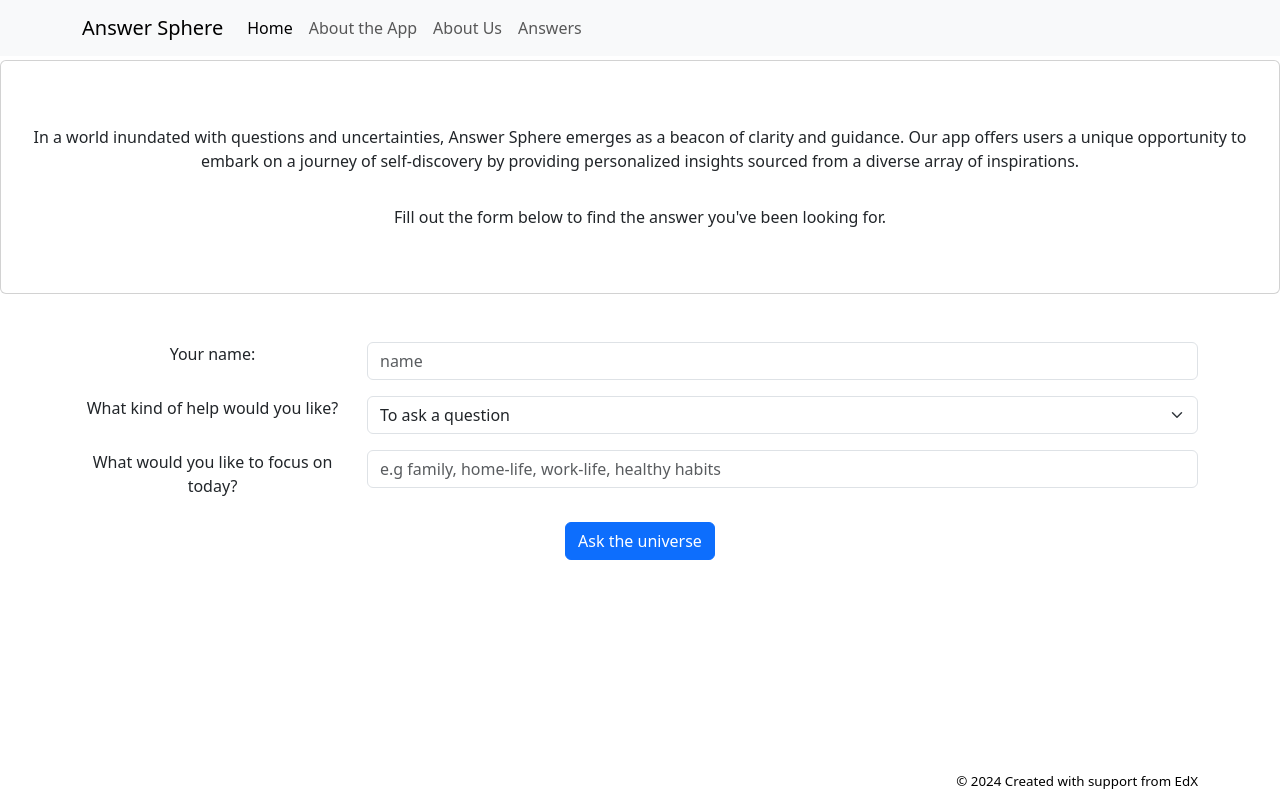
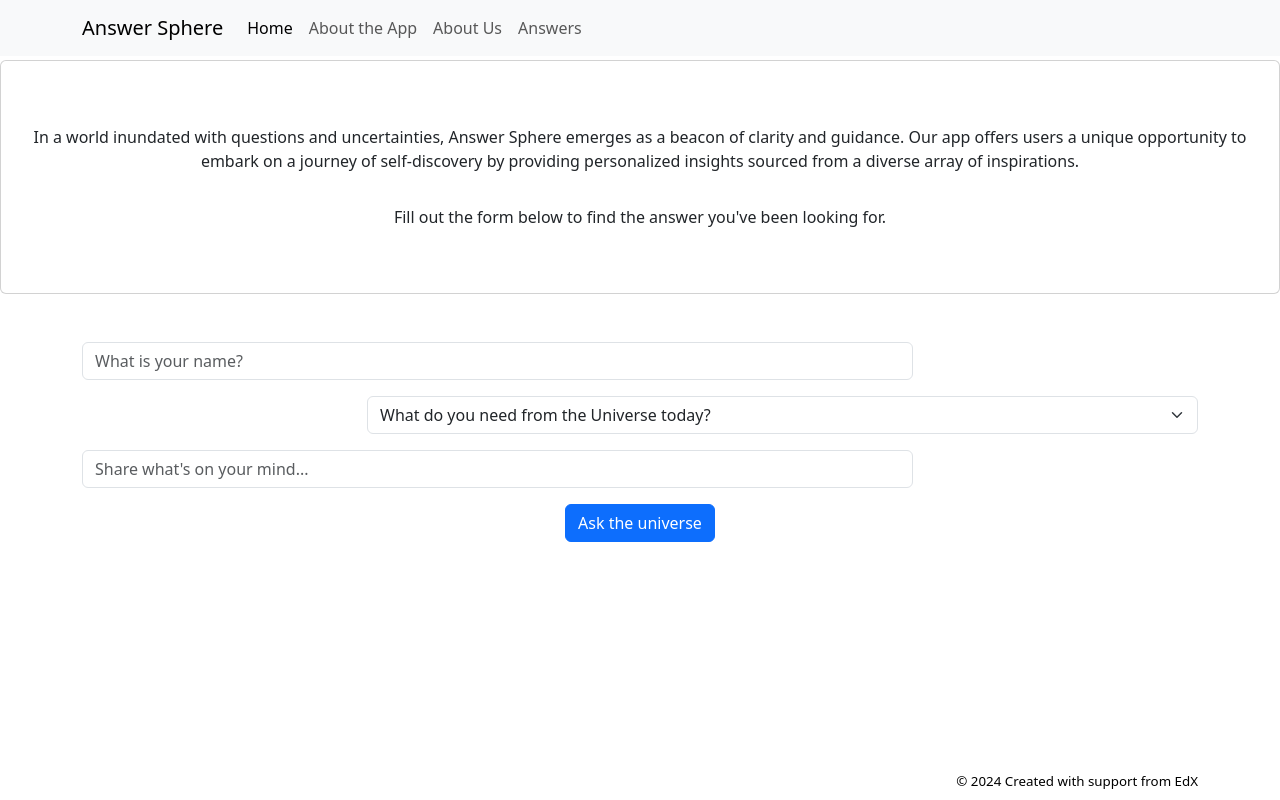
Before and after one commit to nyitrai87/answersphere, a React (Vite) app: page / in a window 1280 px wide. Built offline with nearby package versions, Linux system fonts and the light colour scheme.

Commit message:
changed text in the form

```diff
--- a/src/components/Home/Home.jsx
+++ b/src/components/Home/Home.jsx
@@ -1,20 +1,19 @@
-import Card from 'react-bootstrap/Card';
-import Button from 'react-bootstrap/Button';
-import Form from 'react-bootstrap/Form';
-import Container from 'react-bootstrap/esm/Container';
+import Card from "react-bootstrap/Card";
+import Button from "react-bootstrap/Button";
+import Form from "react-bootstrap/Form";
+import Container from "react-bootstrap/esm/Container";
 
 function Home() {
   return (
     <>
-    <Card className='py-5'>
+      <Card className="py-5">
         <Card.Body>
           <Card.Text>
-            In a world inundated with questions and uncertainties,
-            Answer Sphere emerges as a beacon of clarity and
-            guidance.
-            Our app offers users a unique opportunity to embark on
-            a journey of self-discovery by providing personalized
-            insights sourced from a diverse array of inspirations.
+            In a world inundated with questions and uncertainties, Answer Sphere
+            emerges as a beacon of clarity and guidance. Our app offers users a
+            unique opportunity to embark on a journey of self-discovery by
+            providing personalized insights sourced from a diverse array of
+            inspirations.
           </Card.Text>
         </Card.Body>
         <Card.Body>
@@ -25,41 +24,44 @@ function Home() {
       </Card>
 
       <Container>
-  <Form className='py-5'>
-
+        <Form className="py-5">
           <Form.Group className="mb-3 row">
-      <Form.Label className="col-sm-12 col-lg-3">Your name:</Form.Label>
             <div className="col-sm-12 col-lg-9">
-        <Form.Control type="username" placeholder="name"/>
+              <Form.Control type="username" placeholder="What is your name?" />
             </div>
           </Form.Group>
 
           <Form.Group className="mb-3 row">
-      <Form.Label className="col-sm-12 col-lg-3">What kind of help would you like?</Form.Label>
+            <div className="col-sm-12 col-lg-3"></div>
             <div className="col-sm-12 col-lg-9">
-        <Form.Select>
-          <option value="1">To ask a question</option>
-          <option value="2">To recieve some advice</option>
-          <option value="3">Some inspiration</option>
-          <option value="4">Surprise me</option>
+              <Form.Select aria-label="Select what you need from the universe today">
+                <option value="" disabled selected>
+                  What do you need from the Universe today?
+                </option>
+                <option value="1">Ask a question</option>
+                <option value="2">Get advice</option>
+                <option value="3">Find inspiration</option>
+                <option value="4">Daily affirmation</option>
+                <option value="5">Surprise me</option>
+                <option value="6">Decide: Yes or No</option>
               </Form.Select>
             </div>
           </Form.Group>
 
           <Form.Group className="mb-3 row">
-      <Form.Label className="col-sm-12 col-lg-3">What would you like to focus on today?</Form.Label>
-      <div  className="col-sm-12 col-lg-9">
-      <Form.Control type="focus" placeholder="e.g family, home-life, work-life, healthy habits"/>
+            <div className="col-sm-12 col-lg-9">
+              <Form.Control
+                type="focus"
+                placeholder="Share what's on your mind..."
+              />
             </div>
           </Form.Group>
 
           <Button variant="primary" type="submit">
             Ask the universe
           </Button>
-
         </Form>
       </Container>
-
     </>
   );
 }
```
Lines whose indentation alone changed are shown as unchanged.
